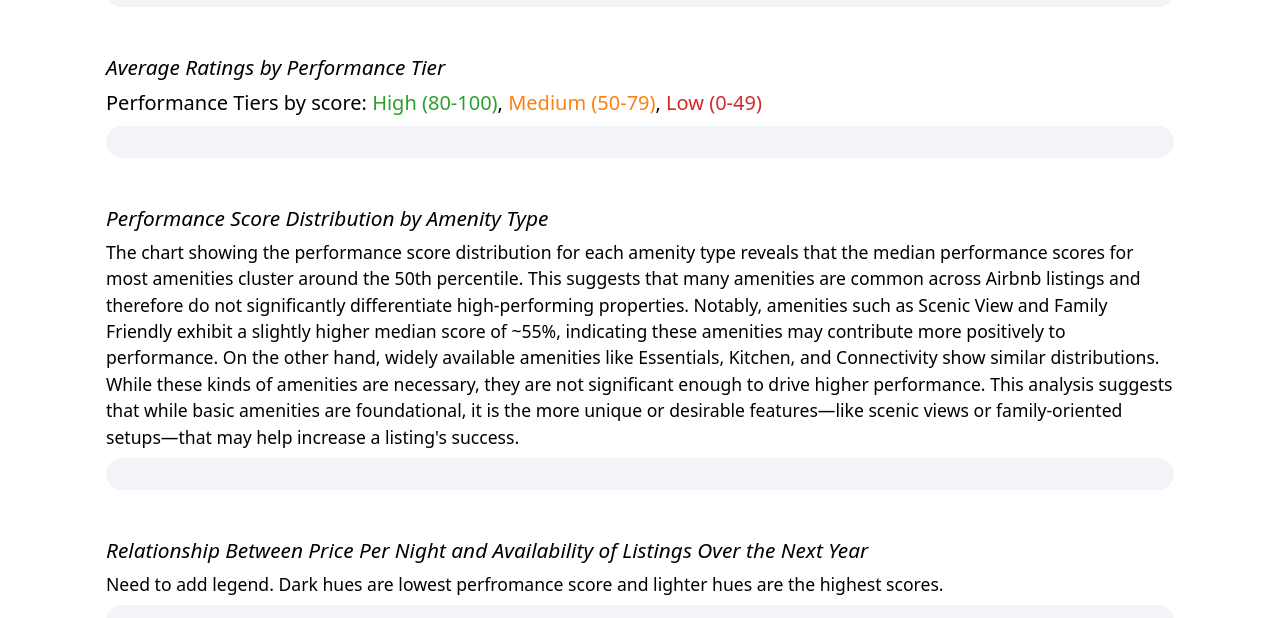
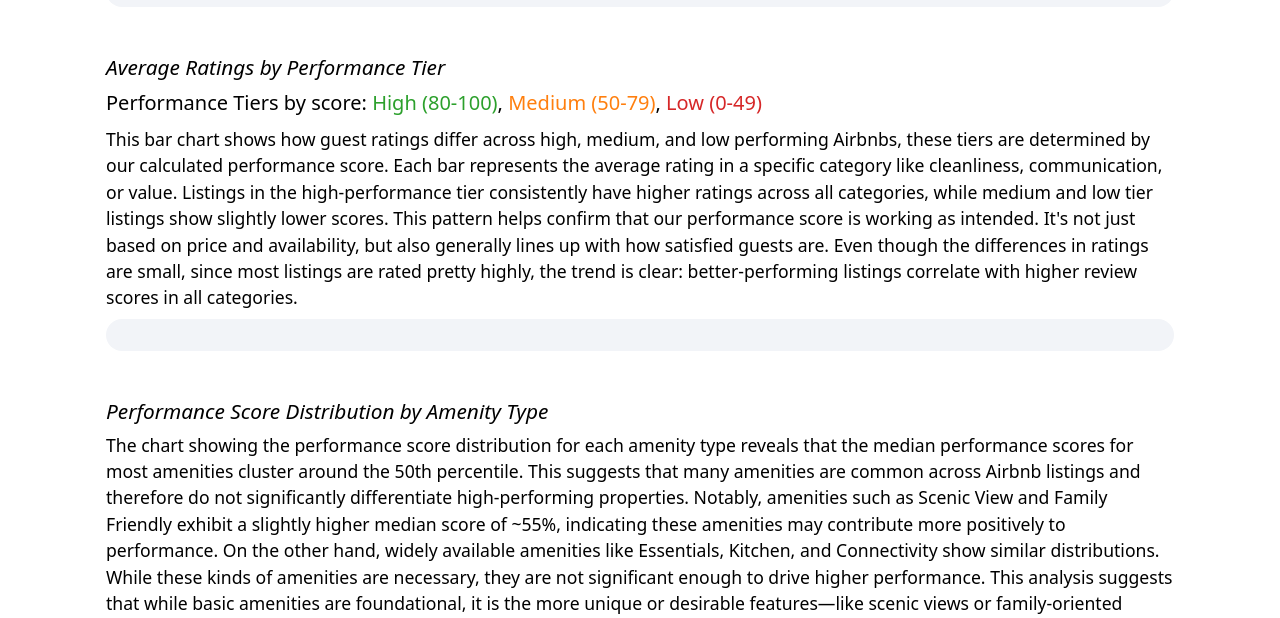
Before and after one commit to jacksonlw/scc-airbnb-analysis, a plain HTML site: page docs/index.html in a window 1280 px wide. Shown: the part 1660-2278 px from the top of the page. Drawn offline with nearby package versions, Linux system fonts and the light colour scheme; grey boxes are pictures that could not be loaded; a script that the page names is missing.

Commit message:
add description to performance tier reviews

```diff
--- a/docs/index.html
+++ b/docs/index.html
@@ -113,7 +113,21 @@
               <span style="color: #ff7f0e">Medium (50-79)</span>,
               <span style="color: #d62728">Low (0-49)</span>
             </p>
-            <p></p>
+            <p>
+              This bar chart shows how guest ratings differ across high, medium,
+              and low performing Airbnbs, these tiers are determined by our
+              calculated performance score. Each bar represents the average
+              rating in a specific category like cleanliness, communication, or
+              value. Listings in the high-performance tier consistently have
+              higher ratings across all categories, while medium and low tier
+              listings show slightly lower scores. This pattern helps confirm
+              that our performance score is working as intended. It&apos;s not
+              just based on price and availability, but also generally lines up
+              with how satisfied guests are. Even though the differences in
+              ratings are small, since most listings are rated pretty highly,
+              the trend is clear: better-performing listings correlate with
+              higher review scores in all categories.
+            </p>
             <div class="plot">
               <div id="plot-performance-tier-reviews"></div>
             </div>
```
